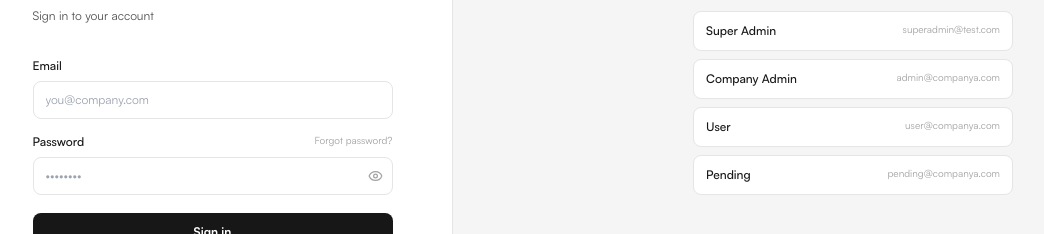
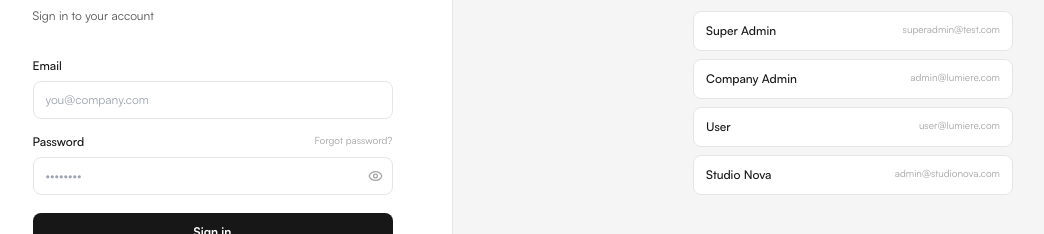
Before and after one commit to aneshteja1/aiimagegen, a React (Vite) app in the folder frontend/: page /login in a window 1280 px wide. Shown: the part 309-543 px from the top of the page, without its empty margins (27-1071 px from the left). Built offline with nearby package versions, Linux system fonts and the light colour scheme; no server answers.

Commit message:
Update LoginPage.jsx

```diff
--- a/frontend/src/app/pages/AuthPage/LoginPage.jsx
+++ b/frontend/src/app/pages/AuthPage/LoginPage.jsx
@@ -18,20 +18,23 @@ export default function LoginPage() {
     e.preventDefault();
     setError('');
     setLoading(true);
-    await new Promise(r => setTimeout(r, 300));
-    const result = login(email, password);
-    setLoading(false);
-    if (!result.success) { setError(result.error); return; }
-    if (isPending()) { navigate('/pending'); return; }
-    if (isRejected()) { navigate('/rejected'); return; }
-    navigate(from, { replace: true });
+    try {
+      await login(email, password);
+      if (isPending()) { navigate('/pending'); return; }
+      if (isRejected()) { navigate('/rejected'); return; }
+      navigate(from, { replace: true });
+    } catch (err) {
+      setError(err?.error || err?.message || 'Login failed. Please try again.');
+    } finally {
+      setLoading(false);
+    }
   };
 
   const hints = [
-    { role: 'Super Admin', email: 'superadmin@test.com', pass: 'Admin@123' },
-    { role: 'Company Admin', email: 'admin@companya.com', pass: 'Admin@123' },
-    { role: 'User', email: 'user@companya.com', pass: 'User@123' },
-    { role: 'Pending', email: 'pending@companya.com', pass: 'User@123' },
+    { role: 'Super Admin',   email: 'superadmin@test.com',    pass: 'Admin@123' },
+    { role: 'Company Admin', email: 'admin@lumiere.com',       pass: 'Admin@123' },
+    { role: 'User',          email: 'user@lumiere.com',        pass: 'User@123' },
+    { role: 'Studio Nova',   email: 'admin@studionova.com',    pass: 'Admin@123' },
   ];
 
   return (
```
